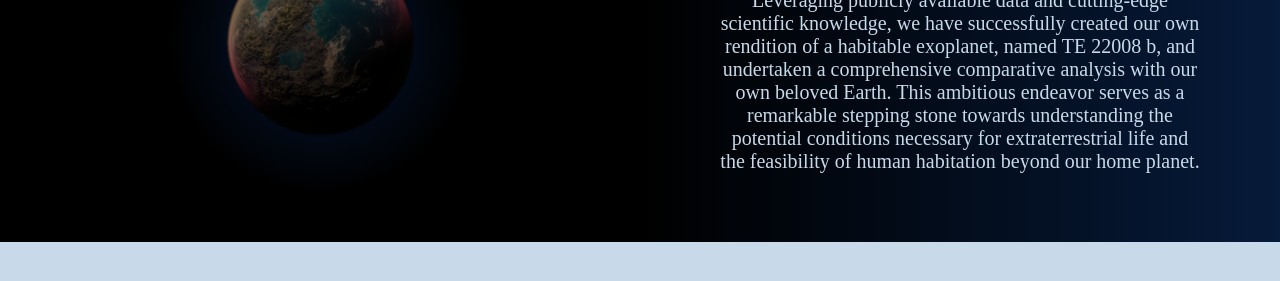
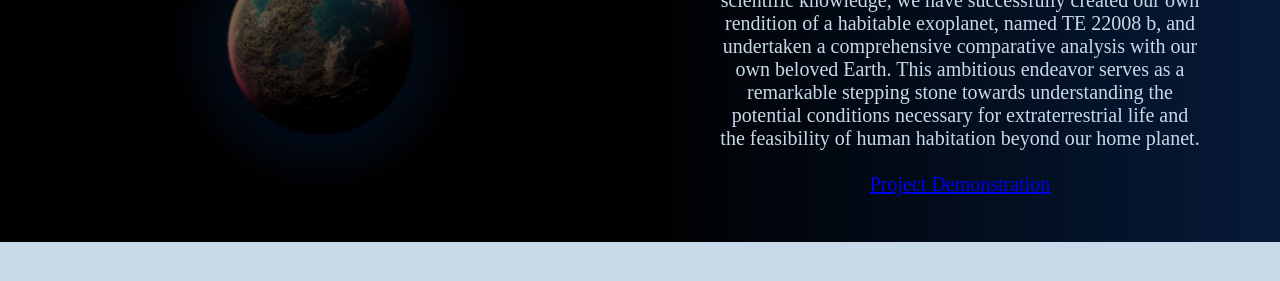
Before and after one commit to StarRayX/Space-Apps-Twin-Earthers, a plain HTML site: page index.html in a window 1280 px wide. Shown: the part 266-547 px from the top of the page. Drawn offline with Linux system fonts and the light colour scheme; a web font is replaced by a local one.

Commit message:
add ppt link

```diff
--- a/index.html
+++ b/index.html
@@ -71,6 +71,8 @@
         <div class="desccon">
           <h2>TE 22008 b</h2>
             Leveraging publicly available data and cutting-edge scientific knowledge, we have successfully created our own rendition of a habitable exoplanet, named TE 22008 b, and undertaken a comprehensive comparative analysis with our own beloved Earth. This ambitious endeavor serves as a remarkable stepping stone towards understanding the potential conditions necessary for extraterrestrial life and the feasibility of human habitation beyond our home planet.
+            <br><br>
+            <a href="https://docs.google.com/presentation/d/12p0PseOt-w31M_BxXgSickKbkUWWpbVxF9fA19pwn_8/edit#slide=id.p5">Project Demonstration</a>
         </div>
       </div>
       <div class="objtitle">
```
